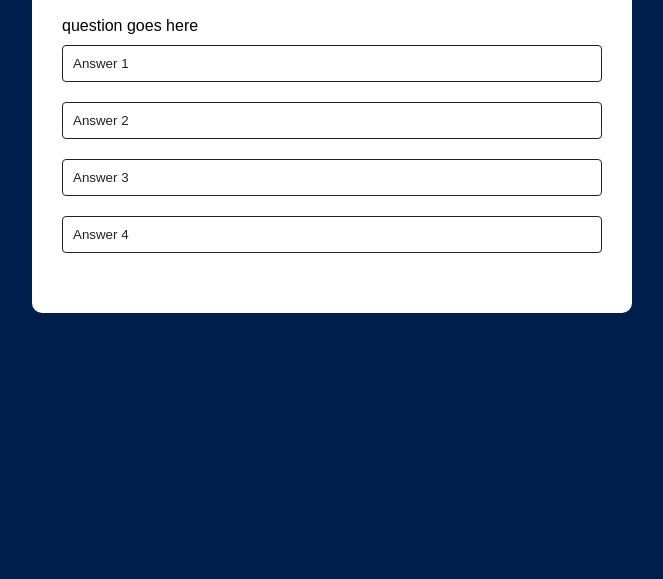
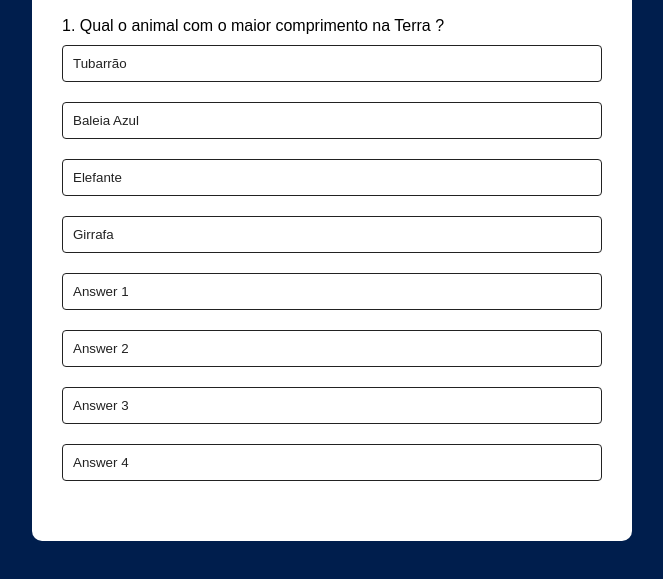
Before and after one commit to josephDcostaR/simple-quiz, a plain HTML site: page index.html in a window 1280 px wide. Shown: the part 193-772 px from the top of the page, without its empty margins (308-971 px from the left). Drawn offline with Linux system fonts and the light colour scheme.

Commit message:
adicionando perguntas

```diff
--- a/index.html
+++ b/index.html
@@ -5,6 +5,7 @@
     <meta name="viewport" content="width=device-width, initial-scale=1.0">
     <title>Simple-Quiz</title>
     <link rel="stylesheet" href="style.css">
+    <script src="script.js" defer></script>
 </head>
 <body>
     <div class="app">
@@ -17,6 +18,7 @@
             <button class="btn">Answer 3</button>
             <button class="btn">Answer 4</button>
         </div>
+        <button id="next-btn">Next</button>
     </div>
 
 </body>
--- /dev/null
+++ b/script.js
@@ -0,0 +1,59 @@
+const questions = [
+    {
+        question: "Qual o animal com o maior comprimento na Terra ?",
+        answers: [
+            {text: "Tubarrão", correct: false},
+            {text: "Baleia Azul", correct: true},
+            {text: "Elefante", correct: false},
+            {text: "Girrafa", correct: false},
+        ]
+    },
+    {
+        question: "Qual planeta é conhecido como o Planeta Vermelho?",
+        answers: [
+            {text: "Vênus", correct: false},
+            {text: "Marte", correct: true},
+            {text: "Júpiter", correct: false},
+            {text: "Saturno", correct: false},
+        ]
+    },
+    {
+        question: "Quem escreveu a peça 'Romeu e Julieta'?",
+        answers: [
+            {text: "William Shakespeare", correct: true},
+            {text: "Machado de Assis", correct: false},
+            {text: "Carlos Drummond de Andrade", correct: false},
+            {text: "Fernando Pessoa", correct: false},
+        ]
+    }
+];
+
+const questionElement = document.getElementById("question");
+const answerButton = document.getElementById("answer-buttons");
+const nextButton = document.getElementById("next-btn");
+
+
+let currentquestionIndex = 0;
+let score = 0;
+
+function startQuiz(){
+    currentquestionIndex = 0;
+    score = 0;
+    nextButton.innerHTML= "Next";
+    showQuestion();
+}
+
+function showQuestion(){
+    let currentQuestion = questions[currentquestionIndex];
+    let questionNo = currentquestionIndex + 1;
+    questionElement.innerHTML = questionNo + ". " + currentQuestion.question;
+
+    currentQuestion.answers.forEach(answer => {
+        const button = document.createElement("button");
+        button.innerHTML = answer.text;
+        button.classList.add("btn");
+        answerButton.appendChild(button);
+    })
+}
+
+startQuiz();
--- a/style.css
+++ b/style.css
@@ -55,6 +55,19 @@ body{
     color: #fff;
 }
 
+#next-btn{
+    background: #001e4d;
+    color: #fff;
+    font-weight: 500;
+    width: ;
+    border: 0;
+    padding: 10px;
+    margin: 20px auto 0;
+    border-radius: 4px;
+    cursor: pointer;
+    display: none;
+}
+
 #question {
 
 }
```
